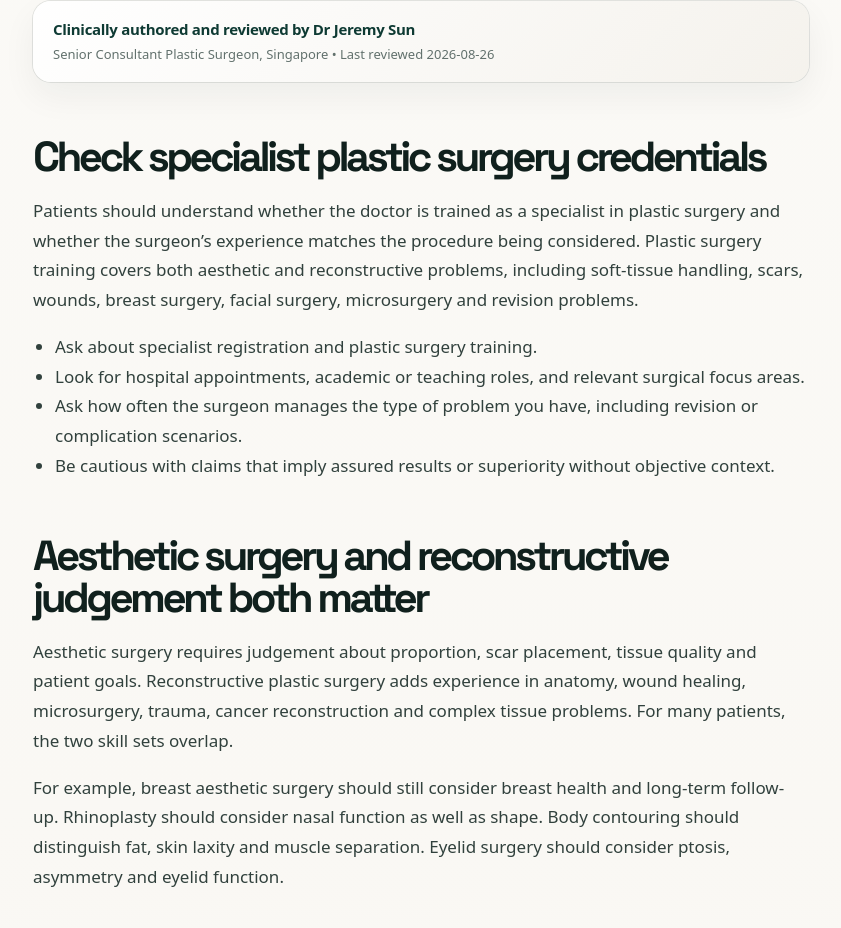
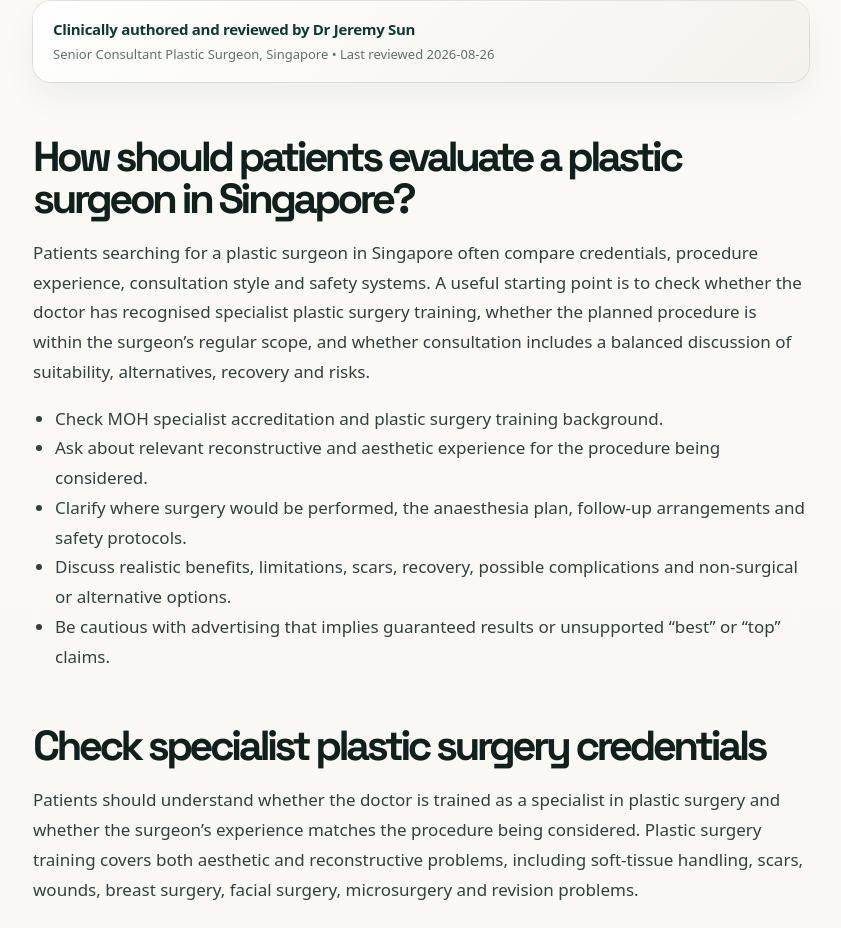
Before and after one commit to zatyrical/plasticwebsite, a Next.js app: page /plastic-surgeon-singapore in a window 1280 px wide. Shown: the part 1120-2048 px from the top of the page, without its empty margins (219-1060 px from the left). Built offline with nearby package versions, Linux system fonts and the light colour scheme.

Commit message:
Add plastic surgeon evaluation answer block

```diff
--- a/app/plastic-surgeon-singapore/page.tsx
+++ b/app/plastic-surgeon-singapore/page.tsx
@@ -110,6 +110,7 @@ export default function PlasticSurgeonSingaporePage() {
             <aside className="article-summary-card">
               <h2>On this page</h2>
               <ul>
+                <li><a href="#evaluate">How to evaluate a surgeon</a></li>
                 <li><a href="#credentials">Credentials</a></li>
                 <li><a href="#aesthetic-reconstructive">Aesthetic and reconstructive training</a></li>
                 <li><a href="#scope">Scope of practice</a></li>
@@ -131,6 +132,18 @@ export default function PlasticSurgeonSingaporePage() {
               <strong>Clinically authored and reviewed by Dr Jeremy Sun</strong>
               <span>Senior Consultant Plastic Surgeon, Singapore • Last reviewed {lastReviewedIso}</span>
             </div>
+
+            <section id="evaluate">
+              <h2>How should patients evaluate a plastic surgeon in Singapore?</h2>
+              <p>Patients searching for a plastic surgeon in Singapore often compare credentials, procedure experience, consultation style and safety systems. A useful starting point is to check whether the doctor has recognised specialist plastic surgery training, whether the planned procedure is within the surgeon’s regular scope, and whether consultation includes a balanced discussion of suitability, alternatives, recovery and risks.</p>
+              <ul>
+                <li>Check MOH specialist accreditation and plastic surgery training background.</li>
+                <li>Ask about relevant reconstructive and aesthetic experience for the procedure being considered.</li>
+                <li>Clarify where surgery would be performed, the anaesthesia plan, follow-up arrangements and safety protocols.</li>
+                <li>Discuss realistic benefits, limitations, scars, recovery, possible complications and non-surgical or alternative options.</li>
+                <li>Be cautious with advertising that implies guaranteed results or unsupported “best” or “top” claims.</li>
+              </ul>
+            </section>
 
             <section id="credentials">
               <h2>Check specialist plastic surgery credentials</h2>
```
